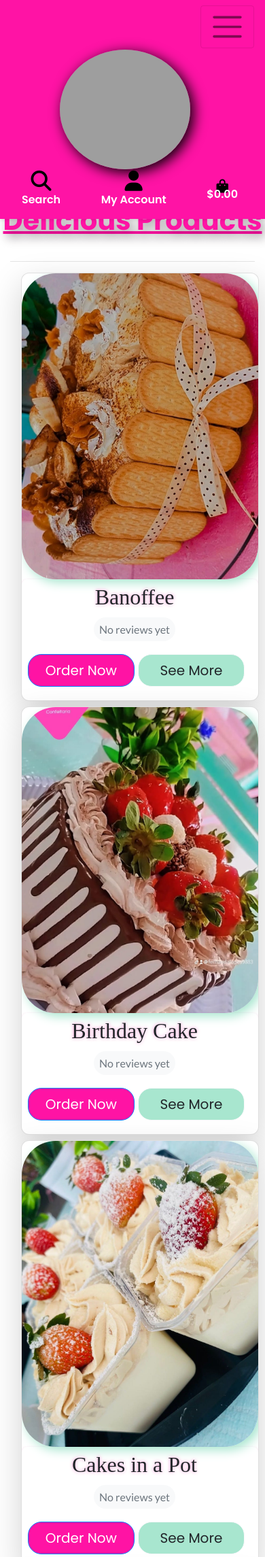
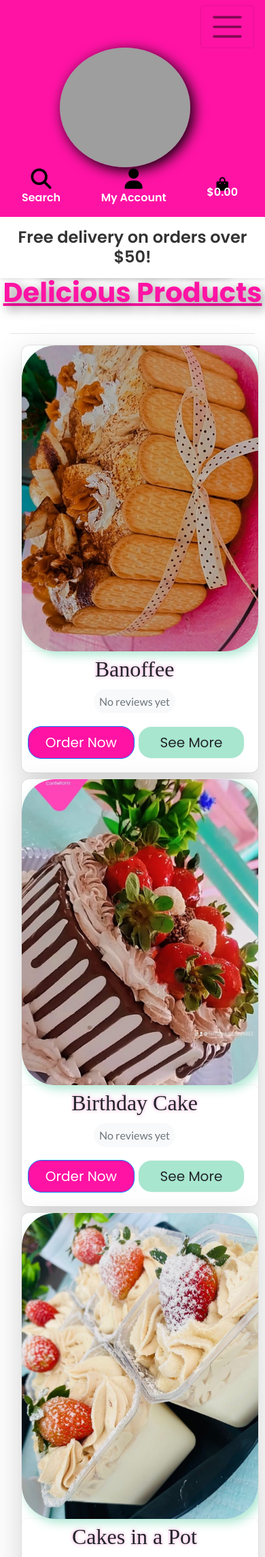
Before and after one commit to miriamdosantos/Ferrie-Bakery, a Django app: page /products/ in a window 390 px wide. Shown: the top 2290 px of the page at 68% size. Run offline with Django 3.2, Linux system fonts and the light colour scheme; data comes from the database, SQL or seed files in the repository; data that the repository does not hold is empty; parts of the project's set-up code (start-up, migrations or seed data) failed here and were passed over; some libraries are stand-ins or nearby versions; grey boxes are pictures that could not be loaded.

Commit message:
Added bag context and delivery logic

```diff
--- /dev/null
+++ b/bag/contexts.py
@@ -0,0 +1,29 @@
+from decimal import Decimal
+from django.conf import settings
+
+def bag_contents(request):
+
+    bag_items = []
+    total = 0
+    product_count = 0
+
+    if total < settings.FREE_DELIVERY_THRESHOLD:
+        delivery = total * Decimal(settings.STANDARD_DELIVERY_PERCENTAGE / 100)
+        free_delivery_delta = settings.FREE_DELIVERY_THRESHOLD - total
+    else:
+        delivery = 0
+        free_delivery_delta = 0
+
+    grand_total = delivery + total
+
+    context = {
+        'bag_items': bag_items,
+        'total': total,
+        'product_count': product_count,
+        'delivery': delivery,
+        'free_delivery_delta': free_delivery_delta,
+        'free_delivery_threshold': settings.FREE_DELIVERY_THRESHOLD,
+        'grand_total': grand_total,
+    }
+
+    return context
--- a/ferrie_bakery/settings.py
+++ b/ferrie_bakery/settings.py
@@ -26,7 +26,7 @@ BASE_DIR = Path(__file__).resolve().parent.parent
 SECRET_KEY = 'django-insecure-rzn#hp$j(-z%6(@5t#n*pp2s2mdsjskrbrg#*$zdvvxtdm3bgv'
 
 # SECURITY WARNING: don't run with debug turned on in production!
-DEBUG = False
+DEBUG = True
 
 ALLOWED_HOSTS = ['192.168.183.7', '127.0.0.1']
 
@@ -83,6 +83,7 @@ TEMPLATES = [
                 'django.template.context_processors.request', # required by allauth
                 'django.contrib.auth.context_processors.auth',
                 'django.contrib.messages.context_processors.messages',
+                 'bag.contexts.bag_contents',
             ],
         },
     },
@@ -181,3 +182,6 @@ MEDIA_ROOT = BASE_DIR / 'media'
 # https://docs.djangoproject.com/en/3.2/ref/settings/#default-auto-field
 
 DEFAULT_AUTO_FIELD = 'django.db.models.BigAutoField'
+
+FREE_DELIVERY_THRESHOLD = 50
+STANDARD_DELIVERY_PERCENTAGE = 10
--- a/static/css/base.css
+++ b/static/css/base.css
@@ -40,6 +40,9 @@
 main {
   flex-grow: 1;
   padding-top: 60px; /* Altura aproximada do header */
+  margin-top: 1.5rem;
+
+
 }
 
 
@@ -169,7 +172,7 @@ html {
     border-radius: 50%;
     width: 30%;
     height: 30%;
-    margin-top: -6px;
+    margin-top: -9px;
     box-shadow: 5px  5px  20px rgb(0, 0, 0); /* Efeito de sombra */
 }
 
@@ -582,7 +585,13 @@ header i{
 
 
 /* Small (de 576px até 767.98px) */
+@media (max-width: 392px) {
+  main{
+    margin-top: 3.3rem;
+  }
+}
 @media (min-width: 576px) and (max-width: 767.98px) {
+
   .main-logo-link img {
     margin-top: 0.5rem;
     width: 10rem;
--- a/templates/base.html
+++ b/templates/base.html
@@ -117,6 +117,13 @@
 
             </nav>
         </div>
+        <div id="delivery-banner" class="row text-center">
+            <div class="col bg-black text-white">
+                <h4 class="logo-font my-1">
+                    {% blocktrans %}Free delivery on orders over ${{ free_delivery_threshold }}!{% endblocktrans %}
+                </h4>
+            </div>
+        </div>
     </header>
 
     <!-- Div do WhatsApp, logo após a barra de navegação -->
```
Also changed, not shown: bag/templates/bag.html (deleted, +0 -39 lines), bag/templates/bag/bag.html (added, +33 -0 lines).
